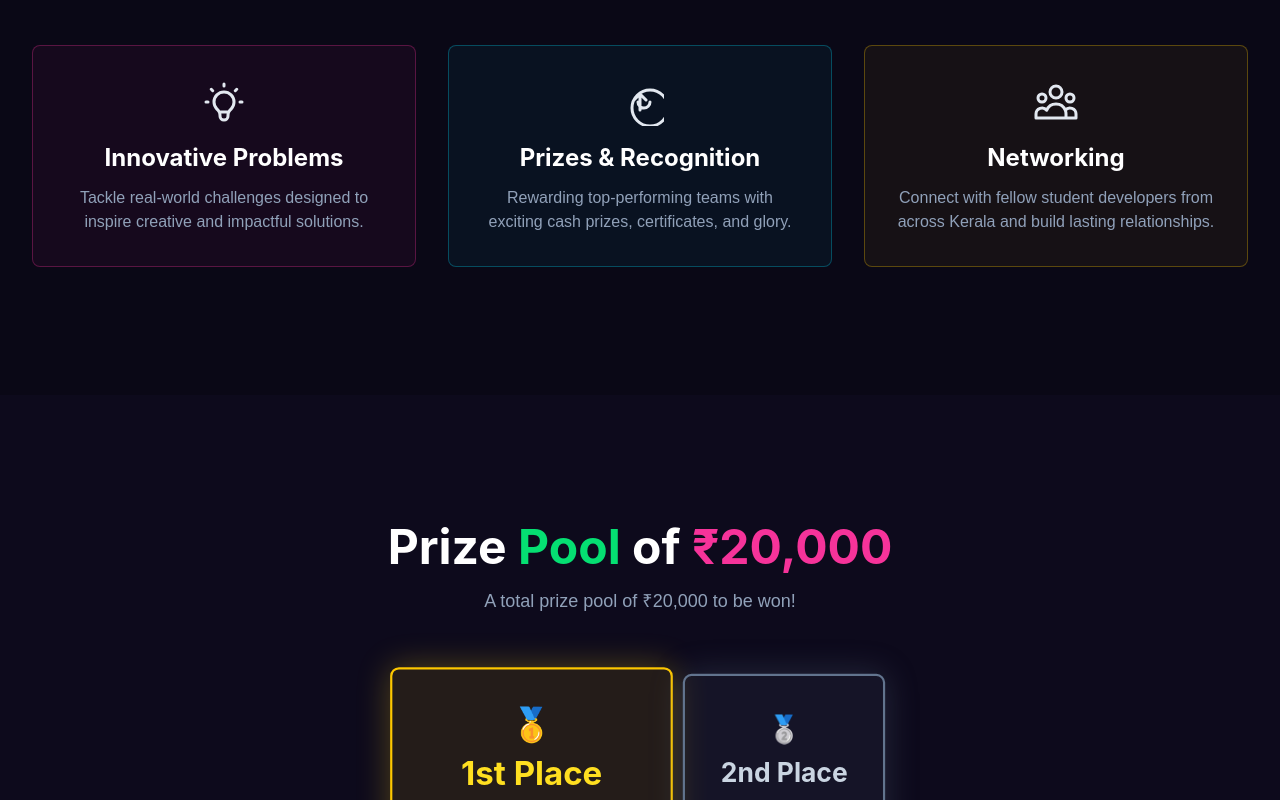
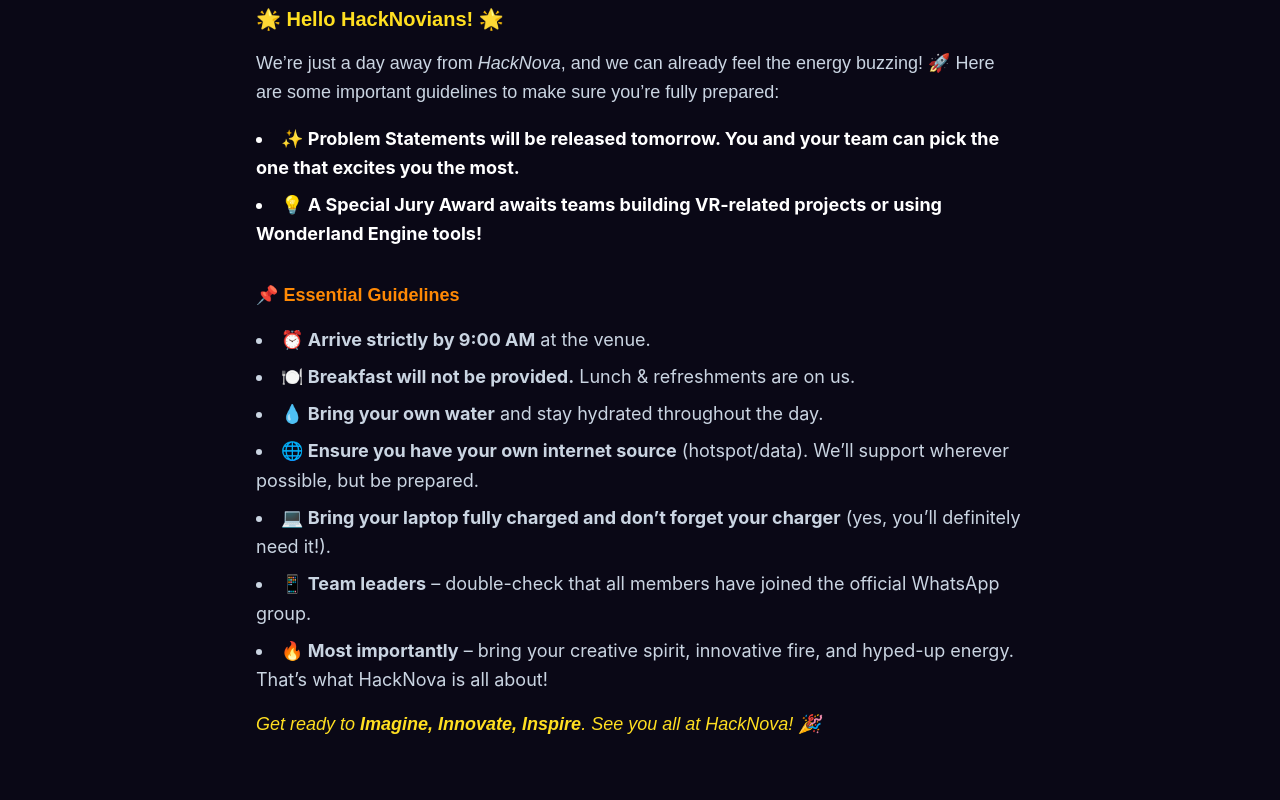
Before and after one commit to athulmenondev/HackNova, a React (Vite) app: page / in a window 1280 px wide. Shown: the part 1440-2240 px from the top of the page. Built offline with nearby package versions, Linux system fonts and the light colour scheme.

Commit message:
Update App.tsx (Guidelines)

```diff
--- a/src/App.tsx
+++ b/src/App.tsx
@@ -265,6 +265,41 @@ const Timeline = () => {
     );
 };
 
+// Guidelines Component
+const Guidelines = () => {
+    const [guidelinesRef, isGuidelinesVisible] = useScrollAnimation();
+
+    return (
+        <section ref={guidelinesRef} id="guidelines" className={`py-20 md:py-32 bg-black/20 text-center transition-all duration-500 ease-in-out ${isGuidelinesVisible ? 'opacity-100 translate-y-0' : 'opacity-0 translate-y-8'}`}>
+            <div className="container mx-auto px-4 sm:px-6 lg:px-8">
+                <h2 className={`text-4xl md:text-5xl font-bold text-white mb-6 transition-all duration-500 ease-in-out delay-100 ${isGuidelinesVisible ? 'opacity-100 translate-y-0' : 'opacity-0 translate-y-8'}`}>Essential <span className="text-orange-400">Guidelines</span></h2>
+                <div className={`max-w-3xl mx-auto text-lg text-slate-300 leading-relaxed text-left space-y-4 transition-all duration-500 ease-in-out delay-200 ${isGuidelinesVisible ? 'opacity-100 translate-y-0' : 'opacity-0 translate-y-8'}`}>
+                    <p className="font-bold text-xl text-yellow-300">🌟 Hello HackNovians! 🌟</p>
+                    <p>
+                        We’re just a day away from <span className="italic">HackNova</span>, and we can already feel the energy buzzing! 🚀 Here are some important guidelines to make sure you’re fully prepared:
+                    </p>
+                    <ul className="list-disc list-inside space-y-2 text-white">
+                        <li className="font-bold">✨ Problem Statements will be released tomorrow. You and your team can pick the one that excites you the most.</li>
+                        <li className="font-bold">💡 A Special Jury Award awaits teams building VR-related projects or using Wonderland Engine tools!</li>
+                    </ul>
+                    <p className="font-bold text-lg text-orange-400 mt-8">📌 Essential Guidelines</p>
+                    <ul className="list-disc list-inside space-y-2">
+                        <li><span className="font-bold">⏰ Arrive strictly by 9:00 AM</span> at the venue.</li>
+                        <li><span className="font-bold">🍽️ Breakfast will not be provided.</span> Lunch & refreshments are on us.</li>
+                        <li><span className="font-bold">💧 Bring your own water</span> and stay hydrated throughout the day.</li>
+                        <li><span className="font-bold">🌐 Ensure you have your own internet source</span> (hotspot/data). We’ll support wherever possible, but be prepared.</li>
+                        <li><span className="font-bold">💻 Bring your laptop fully charged and don’t forget your charger</span> (yes, you’ll definitely need it!).</li>
+                        <li><span className="font-bold">📱 Team leaders</span> – double-check that all members have joined the official WhatsApp group.</li>
+                        <li><span className="font-bold">🔥 Most importantly</span> – bring your creative spirit, innovative fire, and hyped-up energy. That’s what HackNova is all about!</li>
+                    </ul>
+                    <p className="italic text-yellow-300">
+                        Get ready to <span className="font-bold">Imagine, Innovate, Inspire</span>. See you all at HackNova! 🎉
+                    </p>
+                </div>
+            </div>
+        </section>
+    );
+};
 
 // Main App Component
 export default function App() {
@@ -289,7 +324,7 @@ export default function App() {
                         </h1>
                         <div className="flex flex-col items-center mb-6">
                             <p className="text-lg md:text-xl text-slate-400 font-bold mb-2">In Association with</p>
-                            <img src={wonderLandLogo} alt="Associated Logo" className="h-36 w-auto rounded-3xl"  />
+                            <img src={wonderLandLogo} alt="Associated Logo" className="h-36 w-auto rounded-3xl" />
                         </div>
                         <p className="max-w-3xl mx-auto text-lg md:text-xl text-cyan-300 mb-4 tracking-widest">
                             Saturday, September 13, 2025 &middot; 9am to 5pm
@@ -318,6 +353,9 @@ export default function App() {
                         </p>
                     </div>
                 </section>
+
+                {/* Guidelines Section (NEW) */}
+                <Guidelines />
 
                 {/* Highlights Section */}
                 <section ref={highlightsRef} id="highlights" className={`py-20 md:py-32 bg-black/20`}>
@@ -390,7 +428,7 @@ export default function App() {
                             A huge thank you to our incredible sponsor for supporting HACKNOVA 2025 and helping us make this event a reality!
                         </p>
                         <div className={`flex flex-col items-center justify-center p-8 border border-pink-500/30 bg-white-300/ rounded-lg shadow-lg max-w-lg mx-auto transition-all duration-500 ease-in-out delay-300 ${isSponsorsVisible ? 'opacity-100 translate-y-0' : 'opacity-0 translate-y-8'}`}>
-                            <img src={wonderLandLogoText} alt="Create Worlds logo" className="w-48 h-auto mb-6 rounded-md shadow-md" onError={(e) => { e.currentTarget.onerror = null; e.currentTarget.src='https://placehold.co/192x72/0D0A1C/94A3B8?text=Create+Worlds'; }} />
+                            <img src={wonderLandLogoText} alt="Create Worlds logo" className="w-48 h-auto mb-6 rounded-md shadow-md" onError={(e) => { e.currentTarget.onerror = null; e.currentTarget.src = 'https://placehold.co/192x72/0D0A1C/94A3B8?text=Create+Worlds'; }} />
                             <div className="text-center text-slate-400">
                                 <p className="text-xl font-bold text-white mb-2">Create Worlds</p>
                                 <p className="text-sm">aDBA Robot Invader, Inc.</p>
```
Lines whose indentation alone changed are shown as unchanged.
